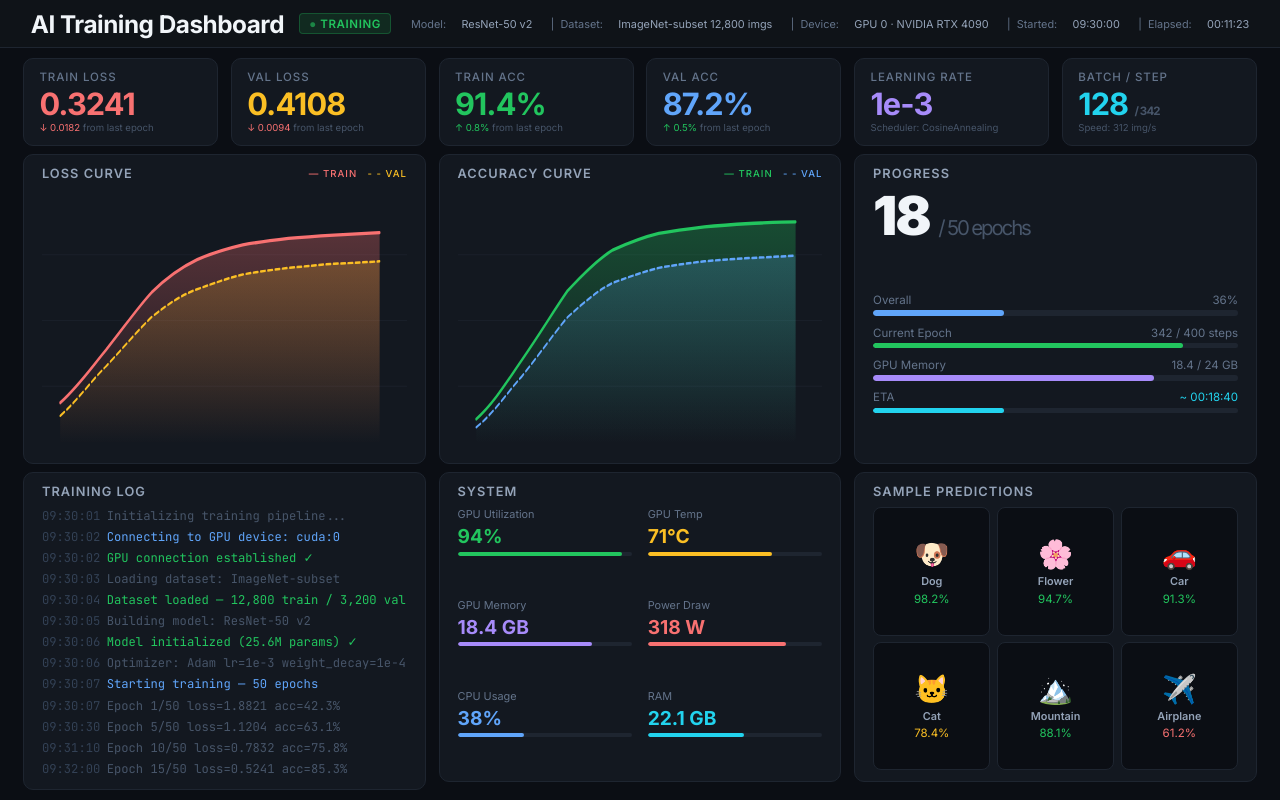
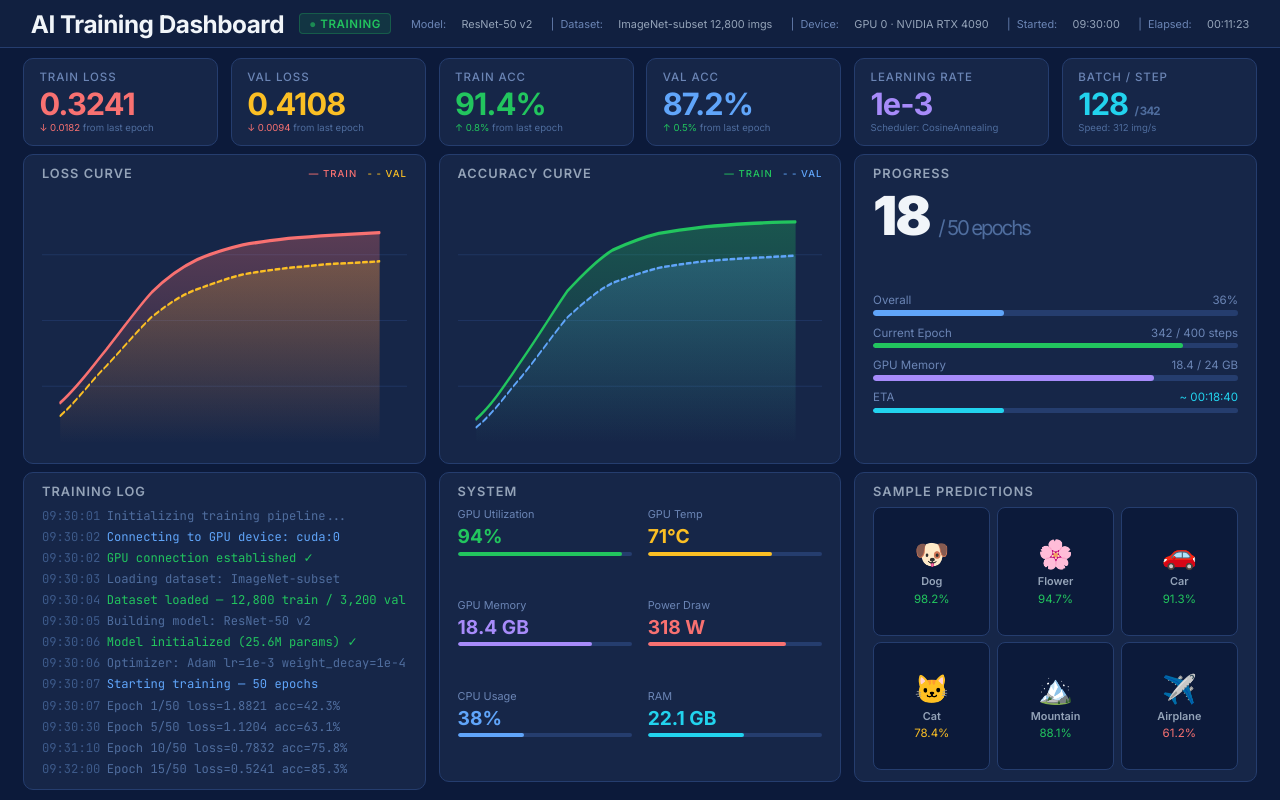
Before and after one commit to ota/college-guide2026, a plain HTML site: page training-dashboard.html in a window 1280 px wide. Drawn offline with Linux system fonts and the light colour scheme.

Commit message:
Update dashboard to navy theme

```diff
--- a/training-dashboard.html
+++ b/training-dashboard.html
@@ -11,7 +11,7 @@
 
     body {
       font-family: 'Inter', sans-serif;
-      background: #0b0e14;
+      background: #0c1a3a;
       color: #e2e8f0;
       width: 100vw;
       height: 100vh;
@@ -27,8 +27,8 @@
       justify-content: space-between;
       padding: 0 2.4vw;
       height: 6vh;
-      background: #0f1318;
-      border-bottom: 1px solid #1e2530;
+      background: #112040;
+      border-bottom: 1px solid #253d6e;
       flex-shrink: 0;
     }
     .header-left {
@@ -61,7 +61,7 @@
       display: flex;
       gap: 1.2vw;
       font-size: 0.85vw;
-      color: #64748b;
+      color: #6b85b5;
       white-space: nowrap;
     }
     .header-right span { color: #94a3b8; }
@@ -85,15 +85,15 @@
       gap: 1vw;
     }
     .metric-card {
-      background: #131820;
-      border: 1px solid #1e2530;
+      background: #162648;
+      border: 1px solid #253d6e;
       border-radius: 10px;
       padding: 1.4vh 1.2vw;
     }
     .metric-label {
       font-size: 0.9vw;
       font-weight: 500;
-      color: #64748b;
+      color: #6b85b5;
       text-transform: uppercase;
       letter-spacing: 0.08em;
       margin-bottom: 0.6vh;
@@ -108,7 +108,7 @@
     }
     .metric-sub {
       font-size: 0.75vw;
-      color: #475569;
+      color: #4f6d9e;
       white-space: nowrap;
     }
     .metric-sub .up   { color: #22c55e; }
@@ -123,8 +123,8 @@
 
     /* ── Panel base ── */
     .panel {
-      background: #131820;
-      border: 1px solid #1e2530;
+      background: #162648;
+      border: 1px solid #253d6e;
       border-radius: 10px;
       padding: 1.4vh 1.4vw;
       display: flex;
@@ -154,7 +154,7 @@
       color: #f1f5f9;
       line-height: 1;
     }
-    .epoch-big span { font-size: 1.6vw; color: #475569; font-weight: 400; }
+    .epoch-big span { font-size: 1.6vw; color: #4f6d9e; font-weight: 400; }
     .progress-track {
       flex: 1;
       display: flex;
@@ -164,10 +164,10 @@
       margin-top: 1.5vh;
     }
     .prog-row { display: flex; flex-direction: column; gap: 0.4vh; }
-    .prog-meta { display: flex; justify-content: space-between; font-size: 0.9vw; color: #64748b; white-space: nowrap; }
+    .prog-meta { display: flex; justify-content: space-between; font-size: 0.9vw; color: #6b85b5; white-space: nowrap; }
     .prog-bar-track {
       height: 0.7vh;
-      background: #1e2530;
+      background: #253d6e;
       border-radius: 100px;
       overflow: hidden;
     }
@@ -189,11 +189,11 @@
       font-size: 0.95vw;
     }
     .log-line { line-height: 1.5; white-space: nowrap; }
-    .log-line .ts { color: #334155; margin-right: 0.5vw; }
+    .log-line .ts { color: #3d5a8a; margin-right: 0.5vw; }
     .lg-info  { color: #60a5fa; }
     .lg-ok    { color: #22c55e; }
     .lg-warn  { color: #fbbf24; }
-    .lg-dim   { color: #475569; }
+    .lg-dim   { color: #4f6d9e; }
     .lg-data  { color: #e2e8f0; }
 
     /* ── GPU panel ── */
@@ -205,11 +205,11 @@
       gap: 1.2vh 1.2vw;
     }
     .gpu-item {}
-    .gpu-item-label { font-size: 0.85vw; color: #64748b; margin-bottom: 0.4vh; white-space: nowrap; }
+    .gpu-item-label { font-size: 0.85vw; color: #6b85b5; margin-bottom: 0.4vh; white-space: nowrap; }
     .gpu-item-val { font-size: 1.5vw; font-weight: 700; margin-bottom: 0.4vh; }
     .mini-bar-track {
       height: 0.5vh;
-      background: #1e2530;
+      background: #253d6e;
       border-radius: 100px;
       overflow: hidden;
     }
@@ -224,7 +224,7 @@
       gap: 0.8vh;
     }
     .sample-card {
-      background: #0b0e14;
+      background: #0c1a3a;
       border-radius: 8px;
       display: flex;
       flex-direction: column;
@@ -232,7 +232,7 @@
       justify-content: center;
       gap: 0.4vh;
       padding: 0.8vh;
-      border: 1px solid #1e2530;
+      border: 1px solid #253d6e;
     }
     .sample-emoji { font-size: 2.2vw; }
     .sample-label { font-size: 0.85vw; color: #94a3b8; font-weight: 600; }
@@ -292,7 +292,7 @@
     </div>
     <div class="metric-card">
       <div class="metric-label">Batch / Step</div>
-      <div class="metric-value c-cyan">128 <span style="font-size:0.9vw;color:#475569">/ 342</span></div>
+      <div class="metric-value c-cyan">128 <span style="font-size:0.9vw;color:#4f6d9e">/ 342</span></div>
       <div class="metric-sub">Speed: 312 img/s</div>
     </div>
   </div>
@@ -318,9 +318,9 @@
         </linearGradient>
       </defs>
       <!-- Grid -->
-      <line x1="0" y1="40" x2="400" y2="40" stroke="#1e2530" stroke-width="0.5"/>
-      <line x1="0" y1="80" x2="400" y2="80" stroke="#1e2530" stroke-width="0.5"/>
-      <line x1="0" y1="120" x2="400" y2="120" stroke="#1e2530" stroke-width="0.5"/>
+      <line x1="0" y1="40" x2="400" y2="40" stroke="#253d6e" stroke-width="0.5"/>
+      <line x1="0" y1="80" x2="400" y2="80" stroke="#253d6e" stroke-width="0.5"/>
+      <line x1="0" y1="120" x2="400" y2="120" stroke="#253d6e" stroke-width="0.5"/>
       <!-- Train loss fill -->
       <path d="M20,130 C40,120 55,108 70,98 C90,84 105,72 120,63 C140,52 155,47 170,43 C190,38 205,36 220,34 C240,32 255,31 270,30 C290,29 305,28.5 320,28 C340,27.5 355,27 370,26.5 L370,155 L20,155 Z"
             fill="url(#lossGrad)"/>
@@ -357,9 +357,9 @@
           <stop offset="100%" stop-color="#60a5fa" stop-opacity="0"/>
         </linearGradient>
       </defs>
-      <line x1="0" y1="40" x2="400" y2="40" stroke="#1e2530" stroke-width="0.5"/>
-      <line x1="0" y1="80" x2="400" y2="80" stroke="#1e2530" stroke-width="0.5"/>
-      <line x1="0" y1="120" x2="400" y2="120" stroke="#1e2530" stroke-width="0.5"/>
+      <line x1="0" y1="40" x2="400" y2="40" stroke="#253d6e" stroke-width="0.5"/>
+      <line x1="0" y1="80" x2="400" y2="80" stroke="#253d6e" stroke-width="0.5"/>
+      <line x1="0" y1="120" x2="400" y2="120" stroke="#253d6e" stroke-width="0.5"/>
       <!-- Train acc fill -->
       <path d="M20,140 C40,130 55,116 70,104 C90,88 105,74 120,62 C140,50 155,42 170,37 C190,32 205,29 220,27 C240,25 255,24 270,23 C290,22 305,21.5 320,21 C340,20.5 355,20 370,20 L370,155 L20,155 Z"
             fill="url(#accGrad)"/>
```
